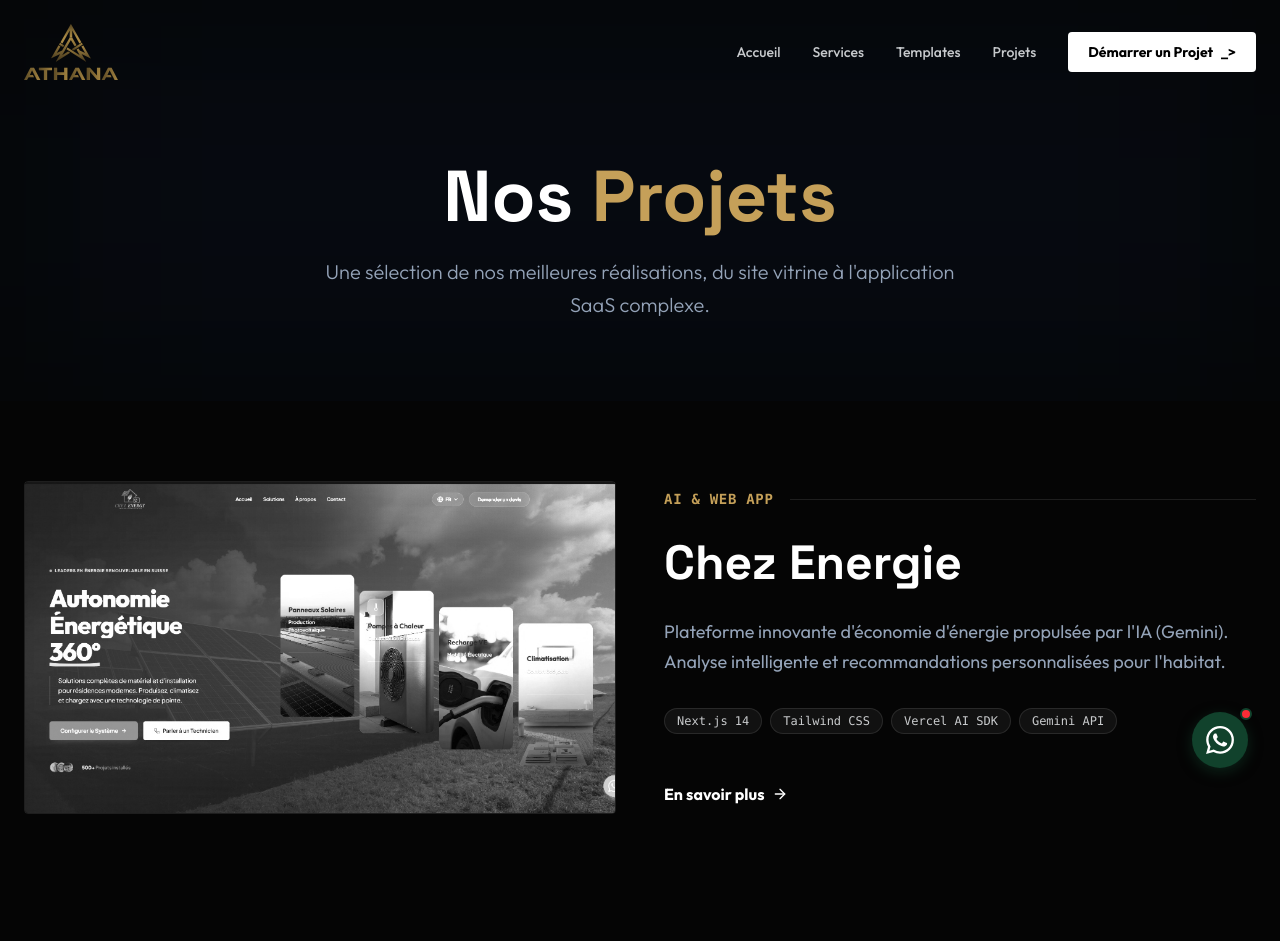
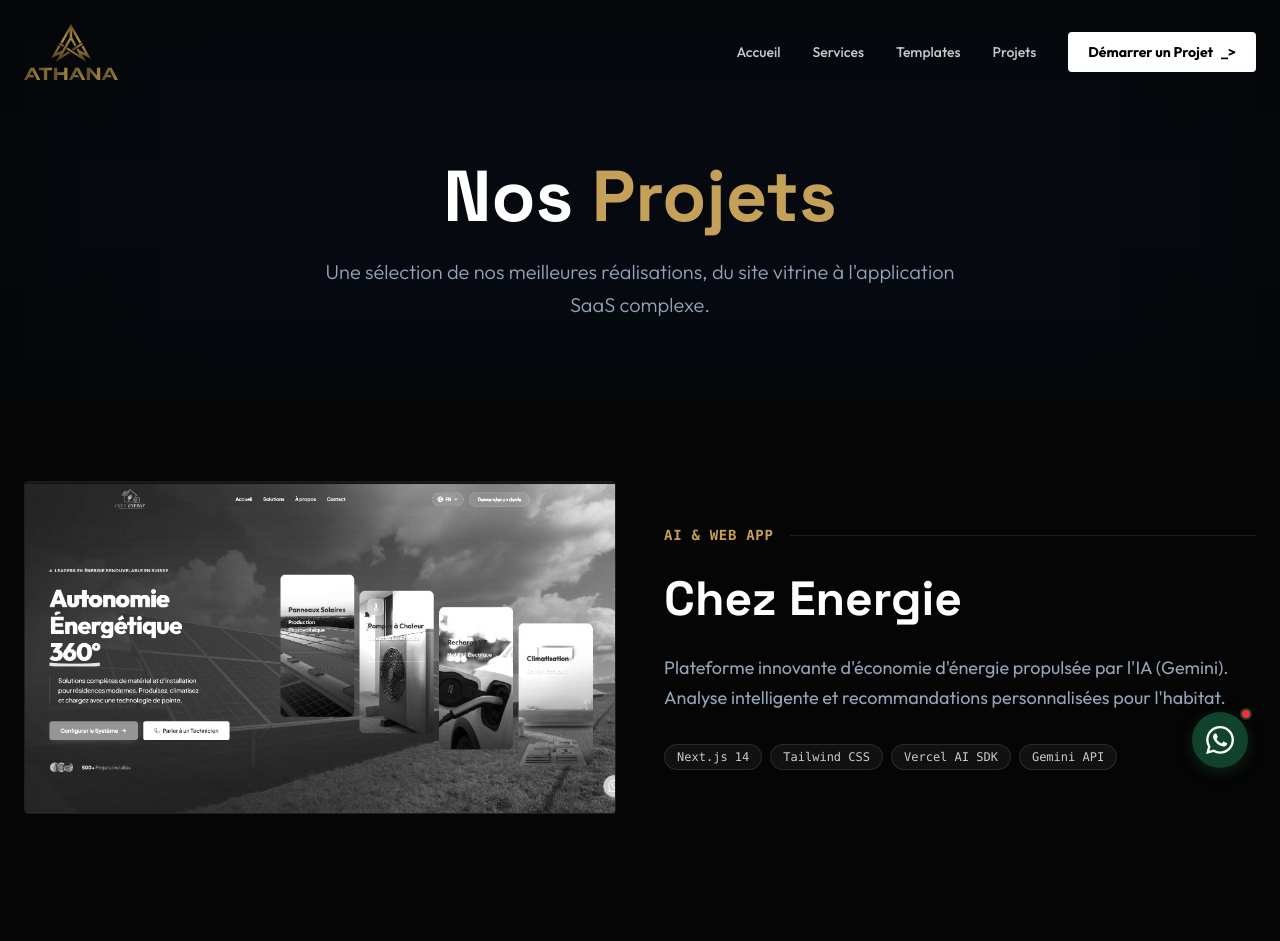
Before and after one commit to CaikAraujo/Athana, a React (Vite) app: page /projets in a window 1280 px wide. Shown: the top 941 px of the page. Built offline with nearby package versions, Linux system fonts and the light colour scheme; grey boxes are pictures that could not be loaded.

Commit message:
style: remove learn more buttons and update social links in footer

```diff
--- a/components/Footer.tsx
+++ b/components/Footer.tsx
@@ -21,9 +21,7 @@
                 </div>
 
                 <div className="flex gap-6 font-mono text-sm">
-                    <a href="#" className="hover:text-athana-accent transition-colors">GITHUB</a>
-                    <a href="#" className="hover:text-athana-accent transition-colors">LINKEDIN</a>
-                    <a href="#" className="hover:text-athana-accent transition-colors">TWITTER</a>
+                    <a href="https://www.linkedin.com/company/athana-geneve/?viewAsMember=true" target="_blank" rel="noopener noreferrer" className="hover:text-athana-accent transition-colors">LINKEDIN</a>
                 </div>
             </div>
         </footer>
--- a/components/Projects.tsx
+++ b/components/Projects.tsx
@@ -1,7 +1,6 @@
 import React from 'react';
 import { PROJECTS } from '../constants';
 import { Reveal } from './ui/Section';
-import { ArrowRight } from 'lucide-react';
 
 export const Projects: React.FC = () => {
   return (
@@ -51,15 +50,7 @@
                     ))}
                   </div>
 
-                  <div className="pt-6">
-                    <a
-                      href={project.link || '#'}
-                      className="inline-flex items-center gap-2 text-white font-bold hover:text-athana-accent transition-colors group/btn"
-                    >
-                      En savoir plus
-                      <ArrowRight className="w-4 h-4 transform group-hover/btn:translate-x-1 transition-transform" />
-                    </a>
-                  </div>
+
                 </div>
               </div>
             </Reveal>
```
